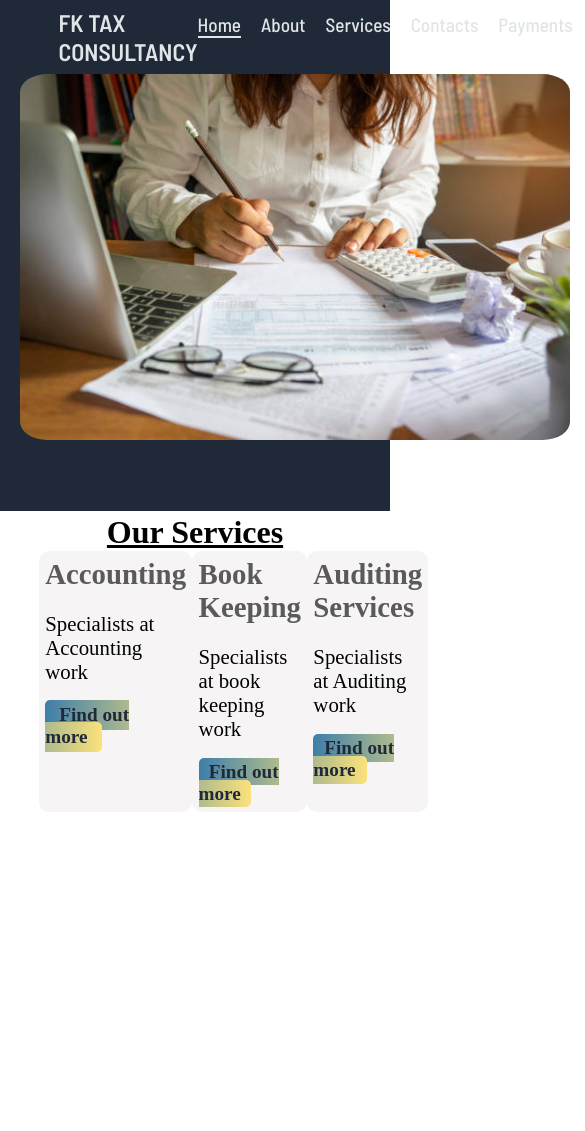
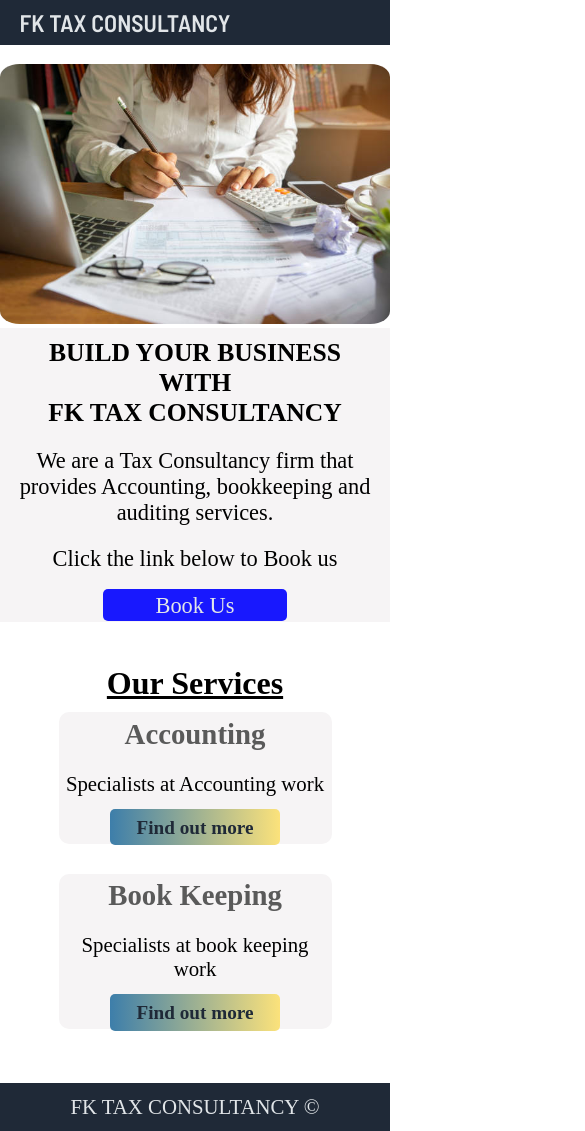
Before and after one commit to ImaniKadiva7/Tax_Consultancy_Website, a plain HTML site: page index.html in a window 390 px wide. Shown: the top 1131 px of the page, 585 px wide, since content can reach past the window. Before the commit the page ends 844 px from the top, so only its background shows below. Drawn offline with Linux system fonts and the light colour scheme.

Commit message:
second commit

```diff
--- a/css/style.css
+++ b/css/style.css
@@ -50,19 +50,19 @@ main .hero
     background-color: #1F2937;
     width: 100%;
 }
-main .hero picture
+main .hero .picture
 {
     margin-right: 15%;
 }
 main .hero picture img
 {
-    width: 550px;
+    width: 100%;
     height: auto;
     border-radius: 5%;
 }
 main .hero .header-container-homepage
 {
-    margin-right: 10px;
+    padding: 1% 5%;
     padding-top: 10px;
 }
 .header-container-homepage h1,
@@ -116,6 +116,7 @@ main .hero .header-container-homepage
     background-color: #F6F4F5;
     padding: 2% 2%;
     border-radius: 10px;
+    flex: 1;
 }
 .service-class h3, .service-class p
 {
@@ -152,3 +153,76 @@ main .hero .header-container-homepage
     color: #fff;
     text-decoration: none;
 }
+.left-service
+{
+    margin-right: 20px;
+}
+/*==================================================================================*/
+
+/*============================footer======================================*/
+footer
+{
+    text-align: center;
+    font-size: 1.3rem;
+    color: #E1E5E8;
+    background-color: #1F2937;
+    padding: 1% 0%;
+    margin-top: 13px;
+}
+
+/*================== Phone Styling Section =========================================*/
+
+@media(max-width: 576px)
+{
+    header
+    {
+        padding: 2% 5%;
+        position: sticky;
+        top: 0px;
+    }
+    header nav
+    {
+        display: none;
+    }
+    main .hero{
+        background: none;
+        flex-direction: column;
+        padding: 5% 0%;
+        text-align: center;
+    }
+    .header-container-homepage
+    {
+        background: #F6F4F5;
+        padding: 10% 5%;
+        text-align: center;
+    }
+    .header-container-homepage h1,
+    .header-container-homepage h2
+    {
+        font-size: 1.6rem;
+        color: black;
+    }
+    .header-container-homepage p
+    {
+        color: black;
+    }
+    .services-container
+    {
+        margin: 20px 5%;
+    }
+    .service-container1
+    {
+        flex-direction: column;
+        margin-top: 10px;
+    }
+    .service-class
+    {
+        margin-bottom: 30px;
+        width: 100%;
+        text-align: center;
+    }
+    footer
+    {
+        padding: 3% 0%;
+    }
+}
--- a/index.html
+++ b/index.html
@@ -65,16 +65,11 @@
                         <p>Specialists at book keeping work</p>
                         <a href="#">Find out more</a>
                     </div>
-                    <div class="right-end-service service-class">
-                        <h3>Auditing Services</h3>
-                        <p>Specialists at Auditing work</p>
-                        <a href="#">Find out more</a>
-                    </div>
                 </div>
             </section>
         </main>
         <footer>
-
+            <p>FK TAX CONSULTANCY &copy;</p>
         </footer>
     </body>
 </html>
```
